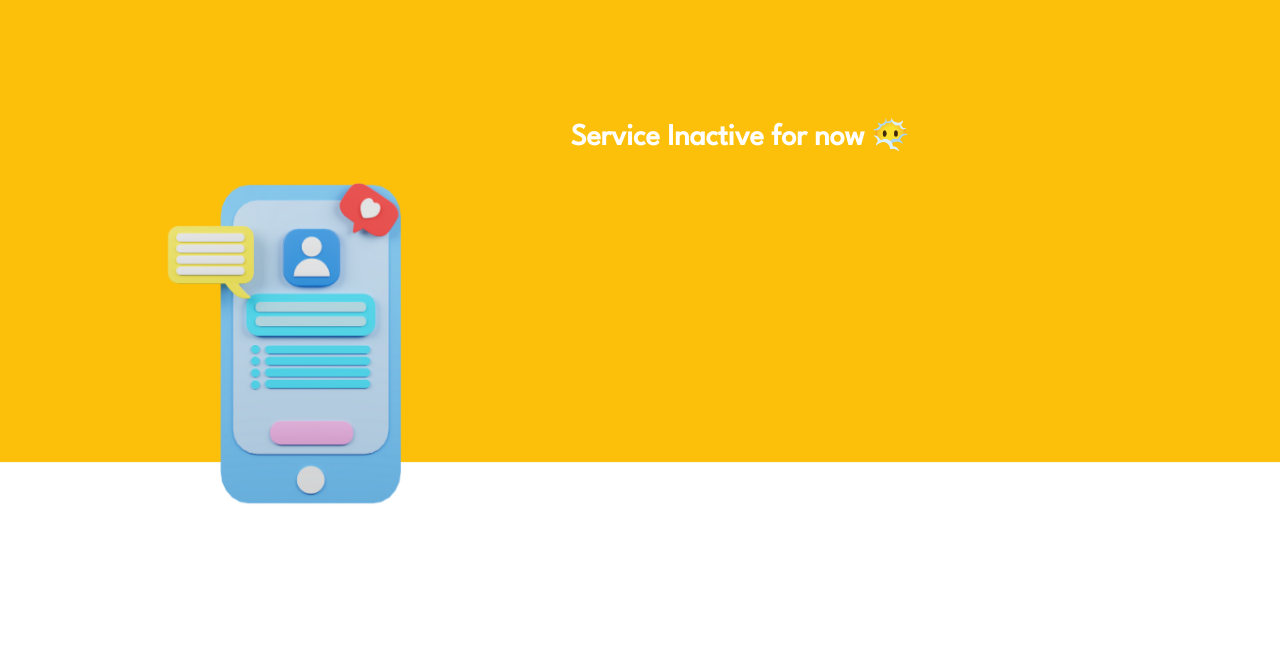
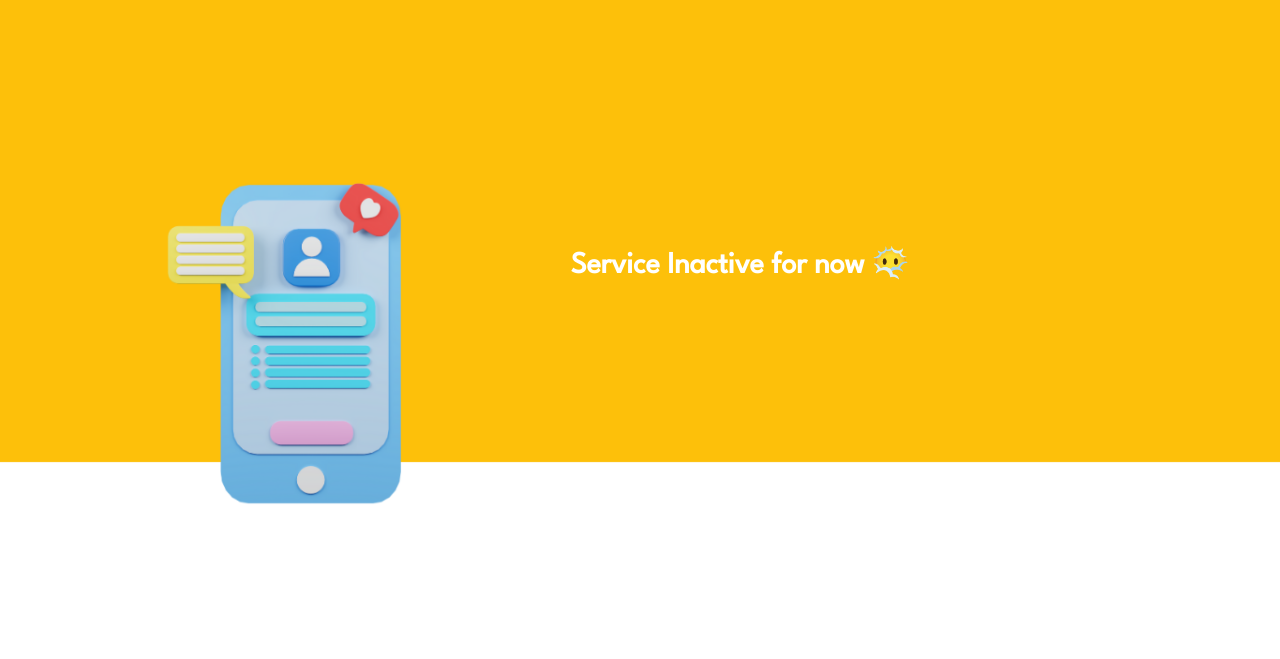
Before and after one commit to utkarsh23kushwaha/mailed-it, a Django app: template templates/send_mail_alt.html in a window 1280 px wide. Shown: the top 659 px of the page. Run offline with Django 3.2, Linux system fonts and the light colour scheme; the template is opened without the code that fills it, so the values that code supplies are empty.

Commit message:
Update send_mail_alt.html

```diff
--- a/templates/send_mail_alt.html
+++ b/templates/send_mail_alt.html
@@ -28,7 +28,8 @@
 
         #header h1 {
             {% comment %} padding-left: 20rem; {% endcomment %}
-            padding-bottom: 13rem;
+            padding-bottom: 5rem;
+            padding-right:5rme;
             color: white;
             font-size: 30px;
 
```
